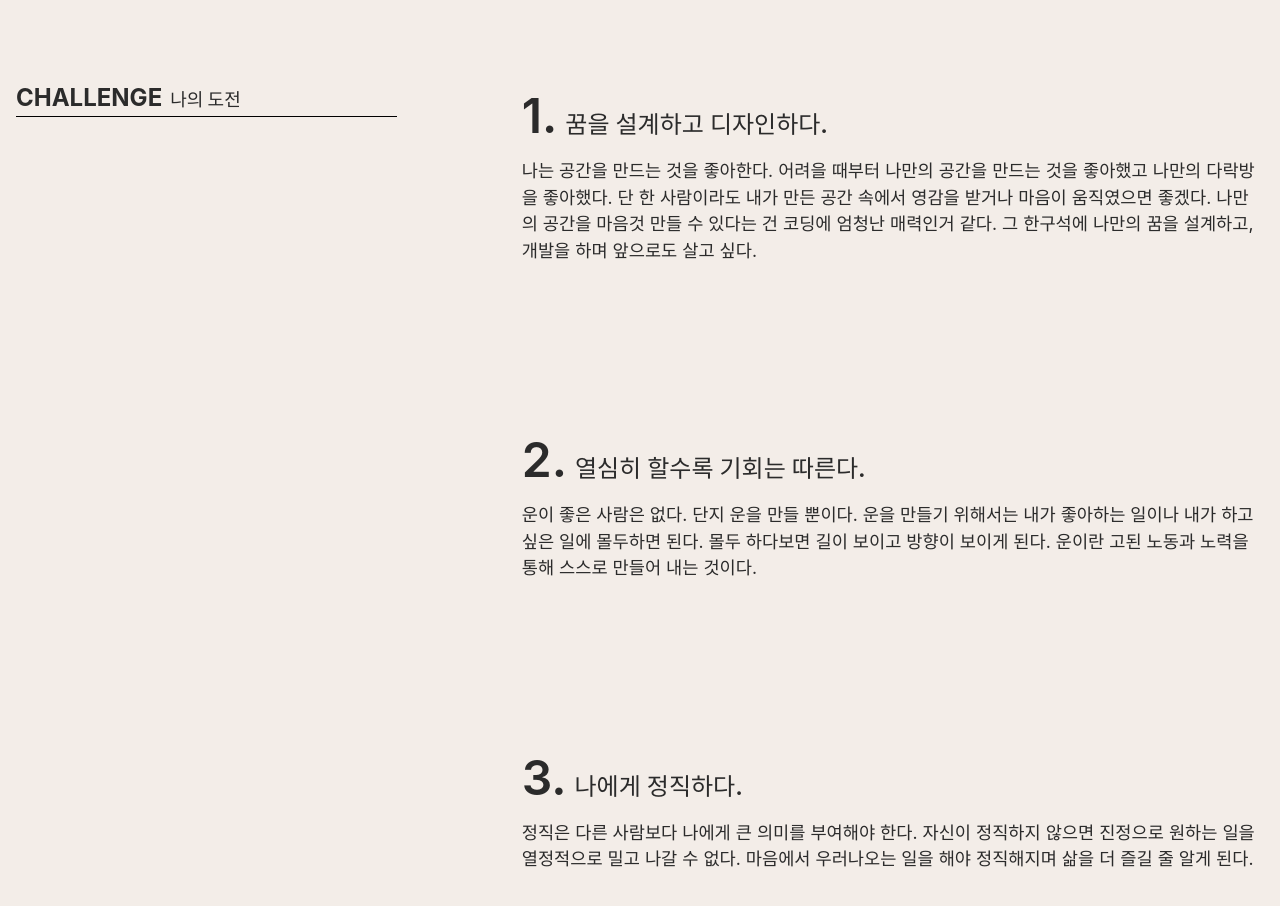
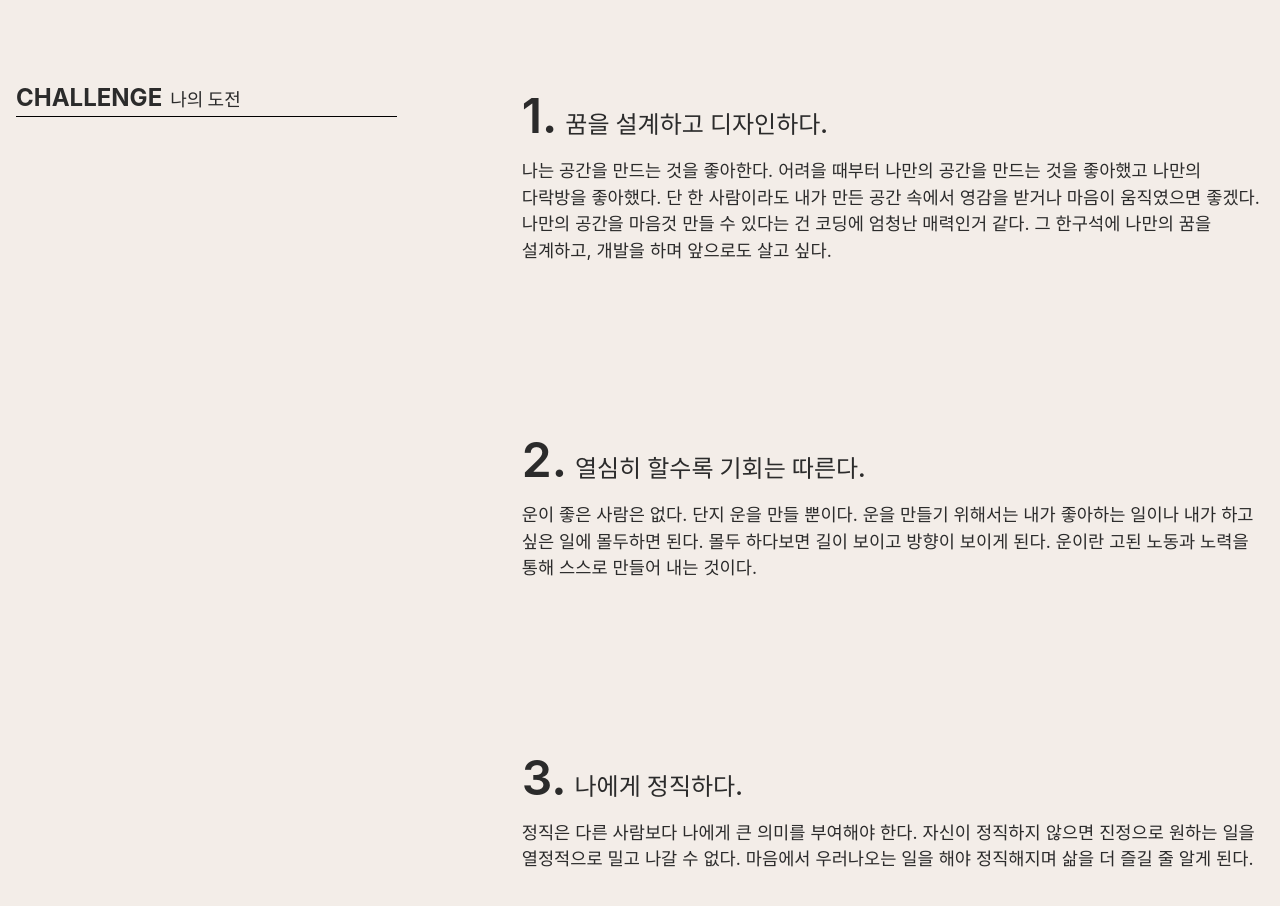
Before and after one commit to yun-narae/learn-vite-portfolio, a website built with Vite: page src/index.html in a window 1280 px wide. Shown: the part 800-1706 px from the top of the page. Built offline with nearby package versions, Linux system fonts and the light colour scheme; a web font is replaced by a local one.

Commit message:
텍스트 줄바꿈 제한

```diff
--- a/src/assets/css/section/skill.css
+++ b/src/assets/css/section/skill.css
@@ -30,6 +30,7 @@
 
 .skill__desc li {
     margin-bottom: 20vh;
+    word-break: keep-all;
 }
 
 .skill__desc li h3 {
```
